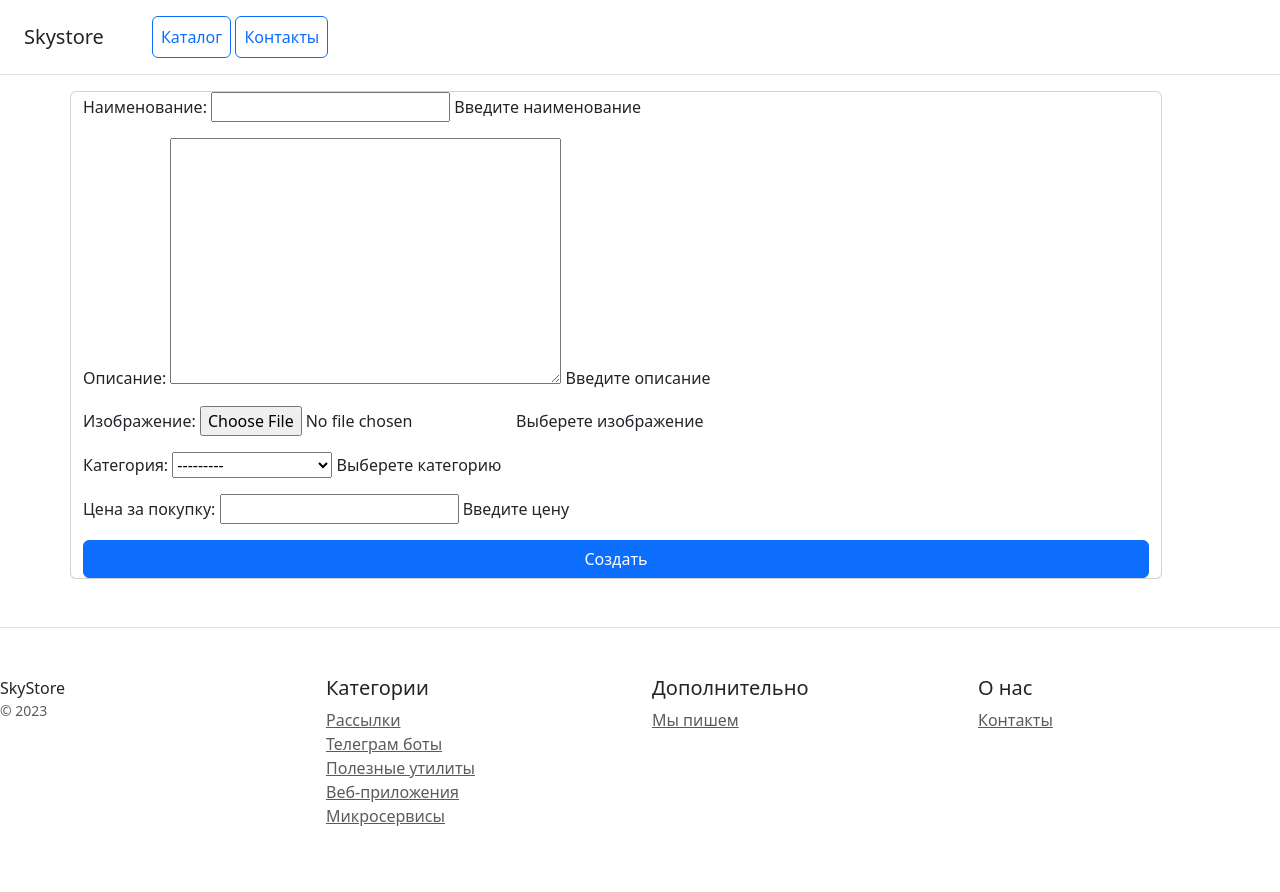
After one commit to KharitonovAM/Start_to_django, a Django app: page /catalog in a window 1280 px wide. The commit adds this page. Run offline with Django 5.2, Linux system fonts and the light colour scheme; data comes from the database, SQL or seed files in the repository; some libraries are stand-ins or nearby versions.

Commit message:
Реалезовал создание продукта через дженерики, поправил шаблон страницы детализации, чтобы аккуратно отображать информацию

```diff
--- a/catalog/templates/catalog/product_detail.html
+++ b/catalog/templates/catalog/product_detail.html
@@ -16,8 +16,9 @@
                         <img src="{{object.image | media_filter}}" class="img-thumbnail" width="300" height="200"/>
                         <p>{{object.description}}</p>
                         <p>
-                        <button type="button" class="btn btn-lg btn-block btn-outline-primary">Купить</button>
-                        <a type="button" class="btn btn-lg btn-block btn-outline-primary" href="/">На главную</a>
+                            <button type="button" class="btn btn-lg btn-block btn-outline-primary">Купить</button>
+                            <a type="button" class="btn btn-lg btn-block btn-outline-primary" href="/">На главную</a>
+                            <a type="button" class="btn btn-lg btn-block btn-outline-primary" href="{% url 'catalog:create_product' %}"}>Изменить</a>
                         </p>
                     </div>
                 </div>
--- /dev/null
+++ b/catalog/templates/catalog/product_form.html
@@ -0,0 +1,24 @@
+{% extends 'catalog/base.html' %}
+{% block content %}
+<div class="container">
+    <div class="row">
+        <div class="row">
+            <form class="row"method="post"enctype="multipart/form-data">
+                <div class="card">
+                    <div class="card-body>">
+                        {% csrf_token %}
+                        {{ form.as_p}}
+                    </div>
+                    <button type="submit" class="btn btn-primary">
+                        {% if object %}
+                        Сохранить
+                        {% else %}
+                        Создать
+                        {% endif %}
+                    </button>
+                </div>
+            </form>
+        </div>
+    </div>
+</div>
+{% endblock %}
--- a/catalog/templates/catalog/product_list.html
+++ b/catalog/templates/catalog/product_list.html
@@ -5,6 +5,9 @@
     <p class="lead">Skystore - это отличный вариант хранения ваших плагинов и примеров кода, который вы бы хотели
         продать</p>
     <div class="container">
+        <div class="row text-center">
+            <a type="button" class="btn btn-lg btn-block btn-outline-primary" href="{% url 'catalog:create_product'%}"}>Добавить</a>
+        </div>
 
        <div class="row text-center">
            {% for product in object_list %}
--- a/catalog/urls.py
+++ b/catalog/urls.py
@@ -4,7 +4,7 @@ from django.conf.urls.static import static
 
 
 from .apps import CatalogConfig
-from .views import CatalogListView, CatalogDetailView
+from .views import CatalogListView, CatalogDetailView, CatalogCreateView
 
 app_name = CatalogConfig.name
 
@@ -12,6 +12,7 @@ app_name = CatalogConfig.name
 urlpatterns = [
     path("", CatalogListView.as_view(), name="index"),
     path("catalog/<int:pk>", CatalogDetailView.as_view(), name="catalog_detail"),
+    path('catalog', CatalogCreateView.as_view(), name='create_product'),
 
 ]
 
--- a/catalog/views.py
+++ b/catalog/views.py
@@ -1,18 +1,12 @@
 from django.shortcuts import render
-from django.views.generic import ListView, DetailView
+from django.urls import reverse_lazy
+from django.views.generic import ListView, DetailView, CreateView
 
 from .models import Product
 
 
 def contact(request):
     return render(request, "contacts.html")
-
-
-def products(request, pk):
-    product = Product.objects.get(pk=pk)
-    contex = {"product": product}
-    return render(request, "products.html", context=contex)
-
 
 class CatalogListView(ListView):
     model = Product
@@ -26,3 +20,8 @@ class CatalogListView(ListView):
 
 class CatalogDetailView(DetailView):
     model = Product
+
+class CatalogCreateView(CreateView):
+    model = Product
+    fields = ("name", "description", "image", "category","price")
+    success_url = reverse_lazy('catalog:index')
```
